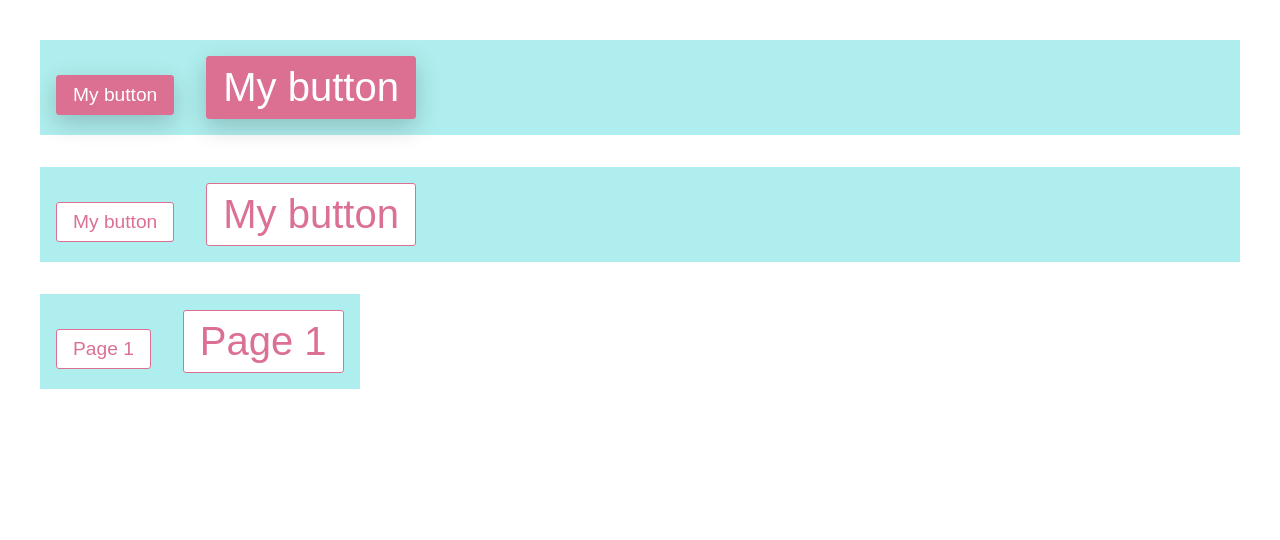
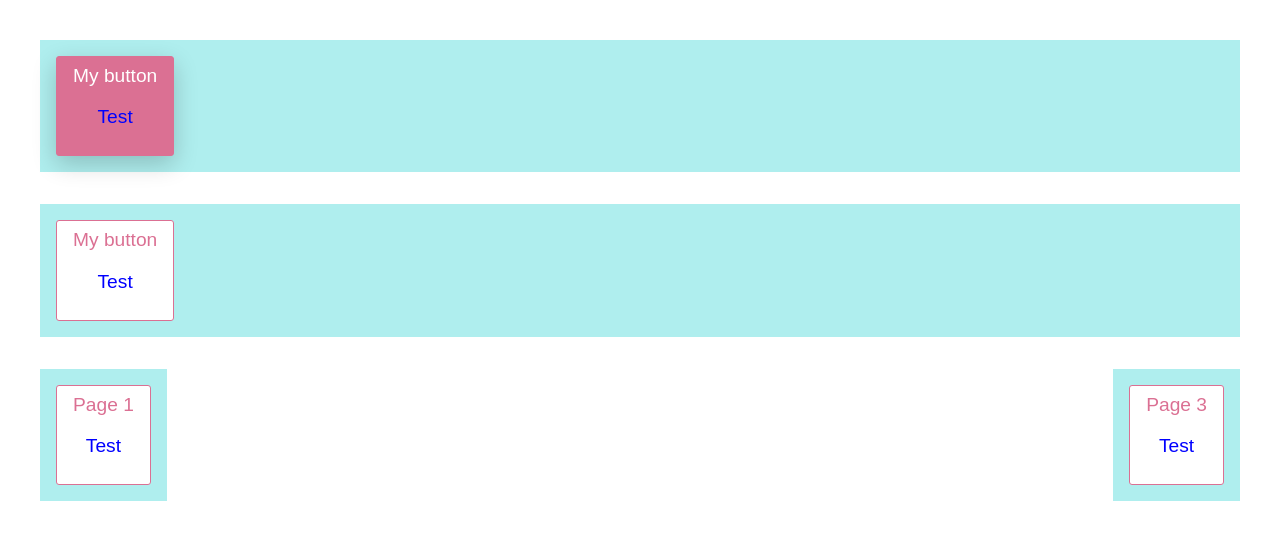
Before and after one commit to kaslufl/styled-components-react, a React (Create React App) app: page / in a window 1280 px wide. Shown: the top 540 px of the page. Built offline with nearby package versions, Linux system fonts and the light colour scheme.

Commit message:
feat: estiliza elementos filhos, condiciona estilos

```diff
--- a/src/App.js
+++ b/src/App.js
@@ -14,6 +14,11 @@ const MainWrapper = styled.section`
 const PaginationWrapper = styled.div`
   display: flex;
   width: 100%;
+  justify-content: ${({ page }) => {
+    if (page === "first") return "flex-end";
+    else if (page === "middle") return "space-between";
+    else return "flex-start";
+  }};
 `;
 
 const App = () => {
@@ -21,8 +26,9 @@ const App = () => {
     <MainWrapper>
       <Button primary>My button</Button>
       <Button>My button</Button>
-      <PaginationWrapper>
+      <PaginationWrapper page='middle'>
         <Button>Page 1</Button>
+        <Button>Page 3</Button>
       </PaginationWrapper>
     </MainWrapper>
   );
--- a/src/components/Button.js
+++ b/src/components/Button.js
@@ -1,7 +1,7 @@
 import React from "react";
 import styled, { css } from "styled-components";
 
-import { Wrapper } from './styled';
+import { Wrapper } from "./styled";
 
 const StyledButton = styled.button`
   background-color: white;
@@ -19,6 +19,15 @@ const StyledButton = styled.button`
       color: white;
       box-shadow: 0 0.5rem 1.5rem rgba(0, 0, 0, 0.2);
     `}
+
+  &:hover {
+    color: white;
+    background-color: palevioletred;
+  }
+
+  .someClass {
+    color: blue;
+  }
 `;
 
 const SuperButton = styled(StyledButton)`
@@ -28,8 +37,10 @@ const SuperButton = styled(StyledButton)`
 const Button = ({ primary, children }) => {
   return (
     <Wrapper>
-      <StyledButton primary={primary}> {children}</StyledButton>
-      <SuperButton primary={primary}>{children}</SuperButton>
+      <StyledButton primary={primary}>
+        {children}
+        <p className="someClass">Test</p>
+      </StyledButton>
     </Wrapper>
   );
 };
```
